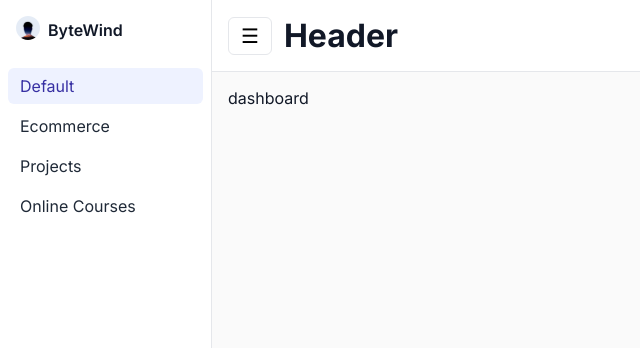
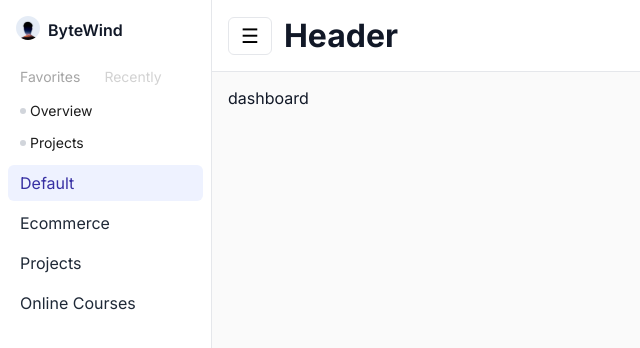
Before and after one commit to hssaluja25/dashboard, a React (Vite) app: page / in a window 1280 px wide. Shown: the top 348 px of the page, without its empty margins (0-640 px from the left). Built offline with nearby package versions, Linux system fonts and the light colour scheme.

Commit message:
added favorites box

```diff
--- a/src/index.css
+++ b/src/index.css
@@ -115,6 +115,57 @@ html, body {
   z-index: 30;
 }
 
+.fav-box {
+  padding: 0px 16px;
+}
+
+.fav-tabs {
+  display: flex;
+  gap: 1.5rem;
+  padding: 4px 4px 0 4px;
+}
+
+.fav-tab {
+  appearance: none;
+  background: transparent;
+  border: 0;
+  padding: 4px 0;
+  font-family: 'Inter';
+  font-size: 14px;
+  font-weight: 400;
+  color: #1C1C1C33;
+}
+
+.fav-tab.is-active {
+  color: #1C1C1C66;
+}
+
+.fav-list {
+  list-style: none;
+  margin: 8px 0 0 0;
+  padding: 4px;
+  display: grid;
+  gap: 12px;
+}
+
+.fav-item {
+  display: flex;
+  align-items: center;
+  gap: 4px;
+  font-size: 14px;
+  line-height: 20px;
+  font-weight: 400;
+  color: #1C1C1C;
+}
+
+.fav-dot {
+  width: 6px;
+  height: 6px;
+  border-radius: 9999px;
+  background: #d1d5db;
+  display: inline-block;
+}
+
 @media (min-width: 768px) {
   .left-sidebar {
     position: sticky;
--- /dev/null
+++ b/src/molecules/FavoritesBox.jsx
@@ -0,0 +1,25 @@
+import React from "react";
+
+const FavoritesBox = () => {
+  return (
+    <section className="fav-box">
+      <div className="fav-tabs">
+        <button className="fav-tab is-active">Favorites</button>
+        <button className="fav-tab">Recently</button>
+      </div>
+
+      <ul className="fav-list">
+        <li className="fav-item">
+          <span className="fav-dot" />
+          <span>Overview</span>
+        </li>
+        <li className="fav-item">
+          <span className="fav-dot" />
+          <span>Projects</span>
+        </li>
+      </ul>
+    </section>
+  );
+};
+
+export default FavoritesBox;
--- a/src/molecules/LeftSidebar.jsx
+++ b/src/molecules/LeftSidebar.jsx
@@ -1,10 +1,12 @@
 import React from "react";
 import UserAvatar from "../atoms/UserAvatar";
+import FavoritesBox from "./FavoritesBox";
 
 const LeftSidebar = ({ isOpen = false, onClose = () => {} }) => {
   return (
     <aside className={`left-sidebar ${isOpen ? "open" : ""}`}>
       <UserAvatar onClose={onClose} />
+      <FavoritesBox />
       <nav className="left-sidebar__nav">
         {/* Later add logic for is-active */}
         <a href="#" className="left-sidebar__link is-active">
```
